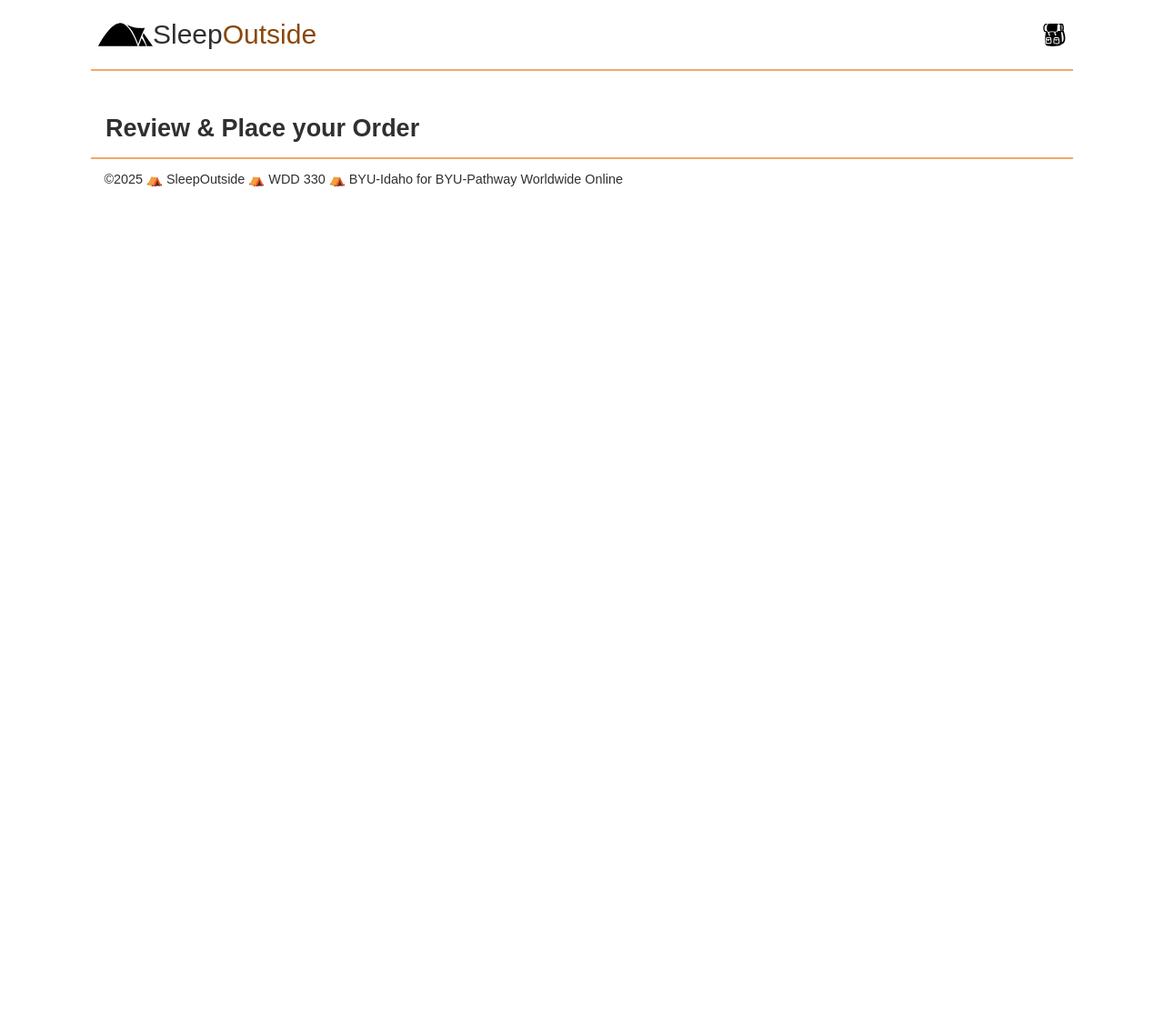
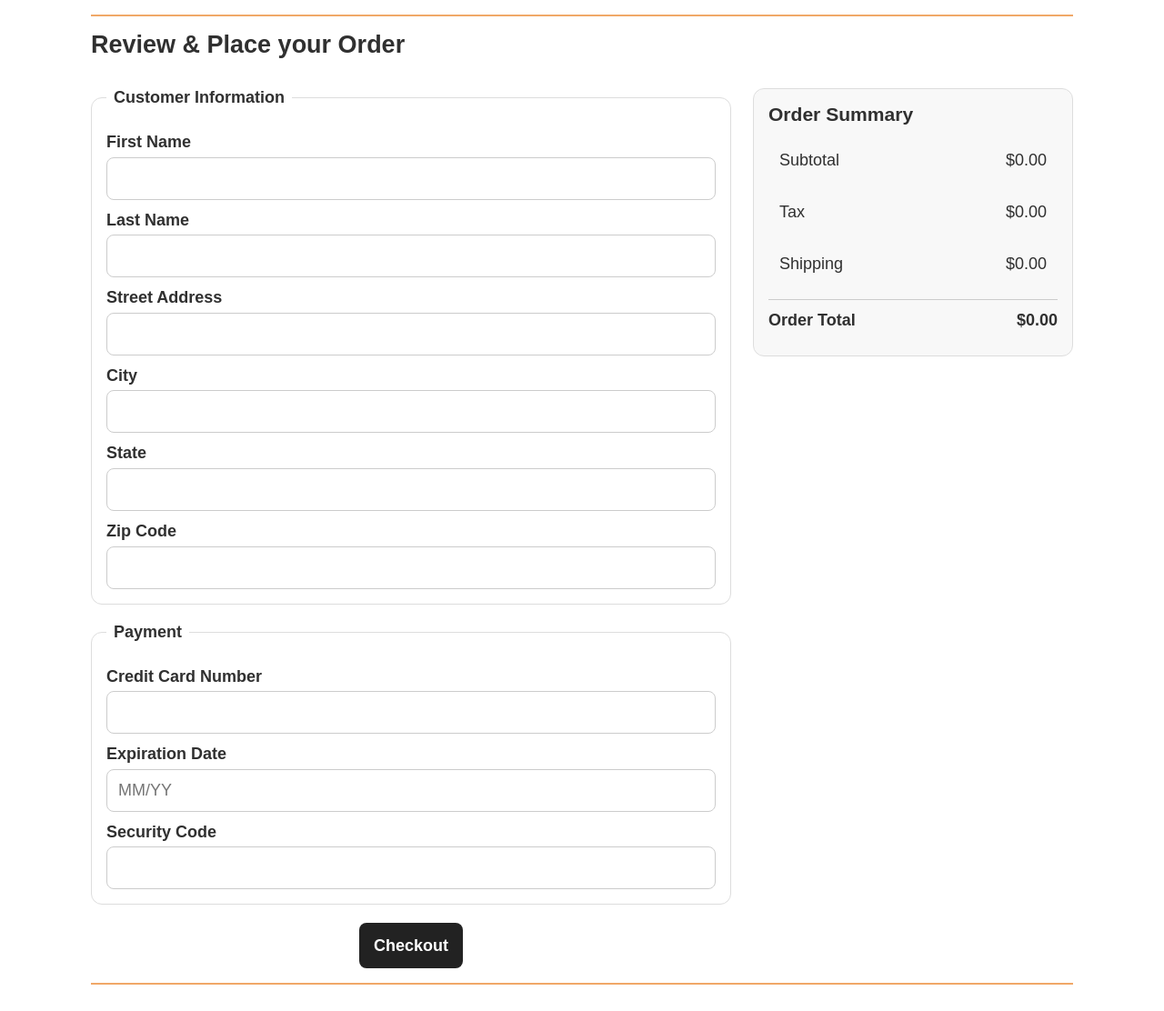
Before and after one commit to ivan-lopez08/wdd330, a website: page src/checkout/index.html in a window 1280 px wide. Shown: the whole page at 91% size. Before the commit the page ends 800 px from the top, so only its background shows below. Drawn offline with Linux system fonts and the light colour scheme; files that its build step writes are made by us from their sources; files whose address does not match are found by name.

Commit message:
W04 checkout start

```diff
--- a/src/checkout/index.html
+++ b/src/checkout/index.html
@@ -8,7 +8,7 @@
 
     <title>Sleep Outside | Checkout</title>
 
-    <link rel="stylesheet" href="css/style.css" />
+    <link rel="stylesheet" href="/css/style.css" />
 
     <script src="../js/checkout.js" type="module"></script>
   </head>
@@ -17,10 +17,114 @@
     <header class="divider" id="main-header"></header>
 
     <main class="divider">
-      <section class="products">
-        <h2>Review & Place your Order</h2>
-      </section>
-    </main>
+  <section class="checkout">
+    <h2>Review &amp; Place your Order</h2>
+
+    <form id="checkout-form" class="checkout-form">
+      <fieldset>
+        <legend>Customer Information</legend>
+
+        <label for="fname">First Name</label>
+        <input
+          id="fname"
+          name="fname"
+          type="text"
+          required
+          autocomplete="given-name"
+        />
+
+        <label for="lname">Last Name</label>
+        <input
+          id="lname"
+          name="lname"
+          type="text"
+          required
+          autocomplete="family-name"
+        />
+
+        <label for="street">Street Address</label>
+        <input
+          id="street"
+          name="street"
+          type="text"
+          required
+          autocomplete="street-address"
+        />
+
+        <label for="city">City</label>
+        <input
+          id="city"
+          name="city"
+          type="text"
+          required
+          autocomplete="address-level2"
+        />
+
+        <label for="state">State</label>
+        <input
+          id="state"
+          name="state"
+          type="text"
+          required
+          autocomplete="address-level1"
+        />
+
+        <label for="zip">Zip Code</label>
+        <input
+          id="zip"
+          name="zip"
+          type="text"
+          required
+          autocomplete="postal-code"
+        />
+      </fieldset>
+
+      <fieldset>
+        <legend>Payment</legend>
+
+        <label for="cardNumber">Credit Card Number</label>
+        <input
+          id="cardNumber"
+          name="cardNumber"
+          type="text"
+          required
+          inputmode="numeric"
+          autocomplete="cc-number"
+        />
+
+        <label for="expiration">Expiration Date</label>
+        <input
+          id="expiration"
+          name="expiration"
+          type="text"
+          placeholder="MM/YY"
+          required
+          autocomplete="cc-exp"
+        />
+
+        <label for="code">Security Code</label>
+        <input
+          id="code"
+          name="code"
+          type="text"
+          required
+          inputmode="numeric"
+          autocomplete="cc-csc"
+        />
+      </fieldset>
+
+      <button type="submit" class="checkout-submit">Checkout</button>
+    </form>
+
+    <aside class="order-summary">
+      <h3>Order Summary</h3>
+      <p><span>Subtotal</span><span>$<span id="subtotal">0.00</span></span></p>
+      <p><span>Tax</span><span>$<span id="tax">0.00</span></span></p>
+      <p><span>Shipping</span><span>$<span id="shipping">0.00</span></span></p>
+      <h4><span>Order Total</span><span>$<span id="orderTotal">0.00</span></span></h4>
+    </aside>
+  </section>
+</main>
 
     <footer id="main-footer"></footer>
   </body>
--- a/src/css/style.css
+++ b/src/css/style.css
@@ -337,6 +337,130 @@
   font-weight: bold;
 }
 
+.checkout-button {
+  display: inline-block;
+  margin-top: 1rem;
+  padding: 0.75rem 1.25rem;
+  background: #222;
+  color: #fff;
+  text-decoration: none;
+  border-radius: 8px;
+  font-weight: 600;
+  text-align: center;
+}
+
+.checkout-button:hover {
+  background: #444;
+}
+
+.cart-footer {
+  margin-top: 1.5rem;
+  padding: 1rem;
+  border-top: 1px solid #ddd;
+  display: flex;
+  justify-content: space-between;
+  align-items: center;
+  gap: 1rem;
+  flex-wrap: wrap;
+}
+
+.cart-total {
+  font-size: 1.2rem;
+  font-weight: 700;
+  margin: 0;
+}
+
+/* CHECKOUT PAGE */
+.checkout {
+  display: grid;
+  gap: 1.5rem;
+  margin-top: 1rem;
+}
+
+.checkout h2 {
+  margin-bottom: 0.5rem;
+}
+
+.checkout-form {
+  display: grid;
+  gap: 1.25rem;
+}
+
+.checkout-form fieldset {
+  border: 1px solid #ddd;
+  border-radius: 12px;
+  padding: 1rem;
+  background-color: #fff;
+}
+
+.checkout-form legend {
+  font-weight: 700;
+  padding: 0 0.5rem;
+}
+
+.checkout-form label {
+  display: block;
+  margin-top: 0.75rem;
+  margin-bottom: 0.35rem;
+  font-weight: 600;
+}
+
+.checkout-form input {
+  width: 100%;
+  padding: 0.75rem;
+  border: 1px solid #ccc;
+  border-radius: 8px;
+  font: inherit;
+  box-sizing: border-box;
+}
+
+.checkout-form input:focus {
+  outline: 2px solid #999;
+  border-color: #666;
+}
+
+.checkout-submit {
+  border: none;
+  border-radius: 8px;
+  padding: 0.9rem 1rem;
+  margin-bottom: 1rem;
+  font: inherit;
+  font-weight: 700;
+  cursor: pointer;
+  background-color: #222;
+  color: #fff;
+}
+
+.checkout-submit:hover {
+  background-color: #444;
+}
+
+.order-summary {
+  border: 1px solid #ddd;
+  border-radius: 12px;
+  padding: 1rem;
+  background-color: #f8f8f8;
+}
+
+.order-summary h3 {
+  margin-top: 0;
+  margin-bottom: 1rem;
+}
+
+.order-summary p,
+.order-summary h4 {
+  display: flex;
+  justify-content: space-between;
+  gap: 1rem;
+  margin: 0.75rem 0;
+}
+
+.order-summary h4 {
+  margin-top: 1rem;
+  padding-top: 0.75rem;
+  border-top: 1px solid #ccc;
+}
+
 @media screen and (min-width: 500px) {
   body {
     max-width: 1080px;
@@ -351,6 +475,20 @@
     font-size: inherit;
     grid-template-columns: 150px auto 15%;
   }
+
+  .checkout {
+    grid-template-columns: 2fr 1fr;
+    align-items: start;
+  }
+
+  .checkout h2 {
+    grid-column: 1 / -1;
+  }
+
+  .order-summary {
+    position: sticky;
+    top: 1rem;
+  }
 }
 
 footer {
--- /dev/null
+++ b/src/js/CheckoutProcess.mjs
@@ -0,0 +1,86 @@
+import { getLocalStorage } from "./utils.mjs";
+
+function formDataToJSON(formElement) {
+  const formData = new FormData(formElement);
+  const data = {};
+  formData.forEach((value, key) => {
+    data[key] = value;
+  });
+  return data;
+}
+
+function packageItems(items) {
+  return items.map((item) => ({
+    id: item.Id,
+    name: item.Name,
+    price: item.FinalPrice,
+    quantity: item.quantity || 1,
+  }));
+}
+
+export default class CheckoutProcess {
+  constructor(key) {
+    this.key = key;
+    this.list = [];
+    this.itemTotal = 0;
+    this.shipping = 0;
+    this.tax = 0;
+    this.orderTotal = 0;
+  }
+
+  init() {
+    this.list = getLocalStorage(this.key) || [];
+    this.calculateItemSubTotal();
+  }
+
+  calculateItemSubTotal() {
+    this.itemTotal = this.list.reduce((sum, item) => {
+      return sum + item.FinalPrice * (item.quantity || 1);
+    }, 0);
+
+    document.getElementById("subtotal").textContent =
+      this.itemTotal.toFixed(2);
+  }
+
+  calculateOrderTotal() {
+    // TAX 6%
+    this.tax = this.itemTotal * 0.06;
+
+    // SHIPPING
+    const totalItems = this.list.reduce((sum, item) => {
+      return sum + (item.quantity || 1);
+    }, 0);
+
+    this.shipping = totalItems > 0 ? 10 + (totalItems - 1) * 2 : 0;
+
+    this.orderTotal = this.itemTotal + this.tax + this.shipping;
+
+    this.displayOrderTotals();
+  }
+
+  displayOrderTotals() {
+    document.getElementById("tax").textContent = this.tax.toFixed(2);
+    document.getElementById("shipping").textContent =
+      this.shipping.toFixed(2);
+    document.getElementById("orderTotal").textContent =
+      this.orderTotal.toFixed(2);
+  }
+
+  async checkout(form, services) {
+    const data = formDataToJSON(form);
+
+    const order = {
+      ...data,
+      orderDate: new Date().toISOString(),
+      items: packageItems(this.list),
+      orderTotal: this.orderTotal.toFixed(2),
+      shipping: this.shipping,
+      tax: this.tax.toFixed(2),
+    };
+
+    console.log("ORDER SENT:", order);
+
+    const result = await services.checkout(order);
+    console.log("SERVER RESPONSE:", result);
+  }
+}
--- a/src/js/ProductData.mjs
+++ b/src/js/ProductData.mjs
@@ -34,3 +34,19 @@
     return this.cartItems;
   }
 }
+
+async function checkout(payload) {
+  const res = await fetch(`${baseURL}checkout`, {
+    method: "POST",
+    headers: {
+      "Content-Type": "application/json",
+    },
+    body: JSON.stringify(payload),
+  });
+
+  if (!res.ok) {
+    throw new Error("Checkout failed");
+  }
+
+  return res.json();
+}
--- a/src/js/checkout.js
+++ b/src/js/checkout.js
@@ -1,3 +1,20 @@
 import { loadHeaderFooter } from "./utils.mjs";
+import CheckoutProcess from "./CheckoutProcess.mjs";
+import { ProductData } from "./ProductData.mjs";
 
 loadHeaderFooter();
+
+const checkout = new CheckoutProcess("so-cart");
+const services = new ProductData();
+
+checkout.init();
+
+document.querySelector("input[name='zip']").addEventListener("change", () => {
+  checkout.calculateOrderTotal();
+});
+
+// submit
+document.getElementById("checkout-form").addEventListener("submit", (e) => {
+  e.preventDefault();
+  checkout.checkout(e.target, services);
+});
```
Also changed, not shown: src/cart/index.html (+1 -0 lines).
